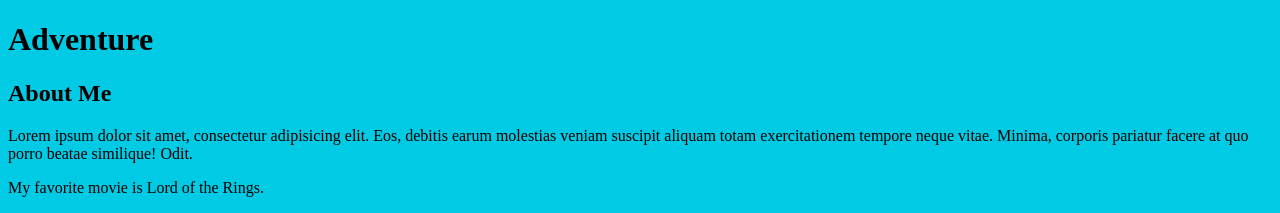
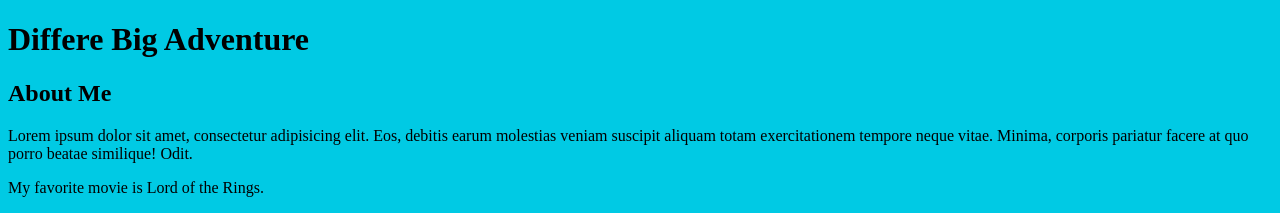
Before and after one commit to Glenn-Douglas/Udacity-Sample_Project, a plain HTML site: page index.html in a window 1280 px wide. Shown: the top 213 px of the page. Drawn offline with Linux system fonts and the light colour scheme.

Commit message:
Change Header to Another Big Adventure

```diff
--- a/index.html
+++ b/index.html
@@ -10,7 +10,7 @@
 <body>
 
     <header>
-        <h1>Adventure</h1>
+        <h1>Differe Big Adventure</h1>
     </header>
 
     <div class="container">
```
